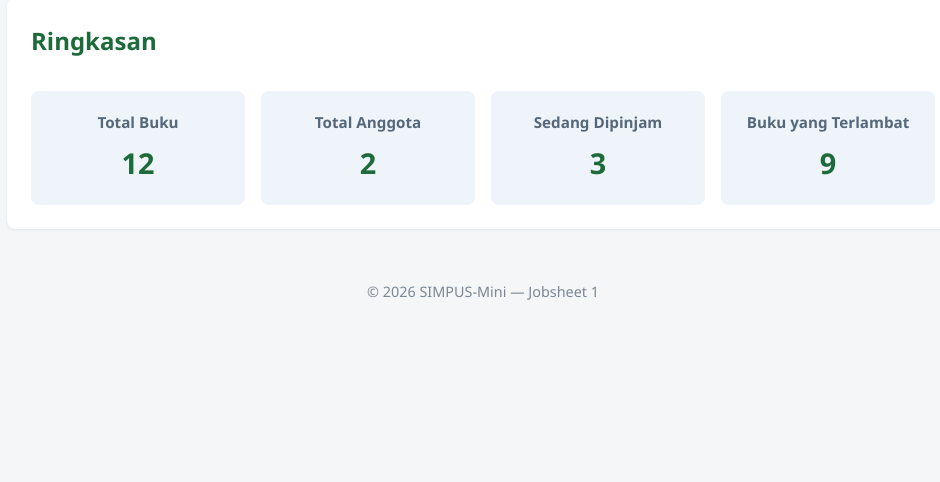
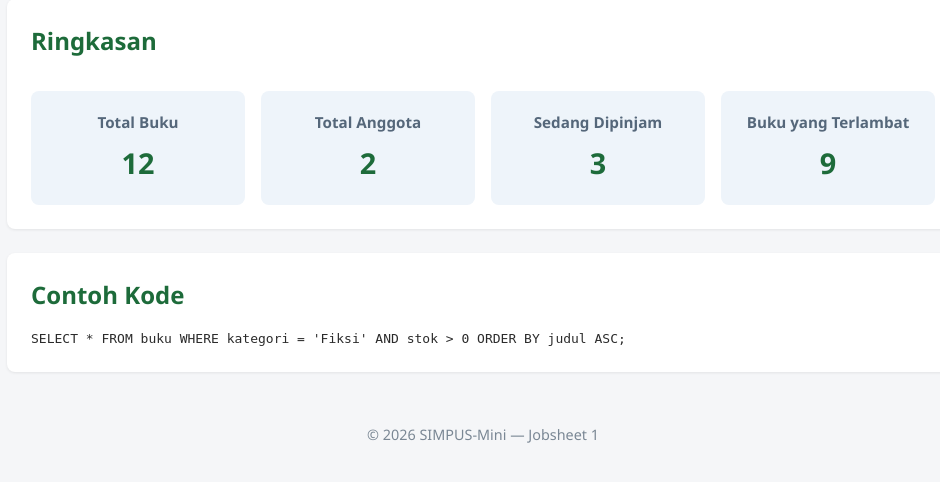
Before and after one commit to yuliaanisa12/Praktikum-ProgramWeb, a PHP site: page / in a window 1280 px wide. Shown: the part 247-729 px from the top of the page, without its empty margins (157-1097 px from the left). Run offline with PHP 8.4, Linux system fonts and the light colour scheme.

Commit message:
Modif 03

```diff
--- a/Jobsheet03/assets/css/style.css
+++ b/Jobsheet03/assets/css/style.css
@@ -181,11 +181,19 @@ footer {
 .table-responsive {
     overflow-x: auto;
 }
+.code-responsive {
+    overflow-x: auto;
+    max-width: 100%;
+}
+.code-responsive pre {
+    margin: 0;
+    white-space: pre;
+}
 
 /* ===== Responsive Breakpoints ===== */
 
 /* Tablet ke bawah */
-@media (max-width: 768px) {
+@media (max-width: 900px) {
     main section:nth-of-type(2) {
         grid-template-columns: repeat(2, 1fr);
     }
@@ -226,3 +234,8 @@ footer {
         max-width: 100%;
     }
 }
+@media (min-width: 1400px) {
+    main {
+        max-width: 1300px;
+    }
+}
--- a/Jobsheet03/index.html
+++ b/Jobsheet03/index.html
@@ -60,6 +60,13 @@
 
         </section>
 
+        <section>
+            <h2>Contoh Kode</h2>
+            <div class="code-responsive">
+                <pre>SELECT * FROM buku WHERE kategori = 'Fiksi' AND stok > 0 ORDER BY judul ASC;</pre>
+            </div>
+        </section>
+
     </main>
 
     <footer>
```
Lines whose indentation alone changed are shown as unchanged.
